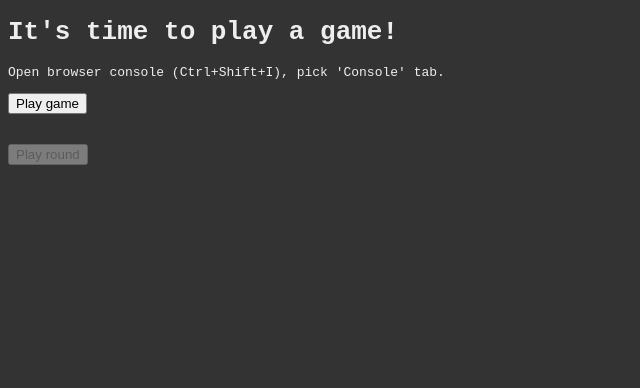
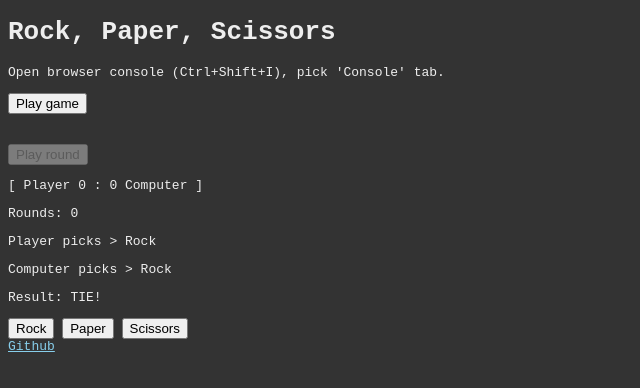
Before and after one commit to greqov/odin-rock-paper-scissors, a plain HTML site: page index.html in a window 1280 px wide. Shown: the whole page, without its empty margins (0-640 px from the left). Drawn offline with Linux system fonts and the light colour scheme.

Commit message:
Add info blocks and buttons to html

```diff
--- a/index.html
+++ b/index.html
@@ -11,10 +11,14 @@
             background-color: #333;
             color: #eee;
         }
+
+        a {
+            color: skyblue;
+        }
     </style>
 </head>
 <body>
-    <h1>It's time to play a game!</h1>
+    <h1>Rock, Paper, Scissors</h1>
 
     <p>Open browser console (Ctrl+Shift+I), pick 'Console' tab.</p>
 
@@ -26,6 +30,24 @@
         <button type="button" id="playRound" disabled>Play round</button>
     </div>
 
+    <div class="info">
+        <p>[ Player 0 : 0 Computer ]</p>
+        <p>Rounds: <span class="rounds-count">0</span></p>
+        <p>Player picks &gt; Rock</p>
+        <p>Computer picks &gt; Rock</p>
+        <p>Result: TIE!</p>
+    </div>
+
+    <div class="controls">
+        <button type="button" value="R">Rock</button>
+        <button type="button" value="P">Paper</button>
+        <button type="button" value="S">Scissors</button>
+    </div>
+
+    <footer>
+        <a href="https://github.com/greqov/odin-rock-paper-scissors" target="_blank">Github</a>
+    </footer>
+
     <script src="./game.js"></script>
 </body>
 </html>
```
